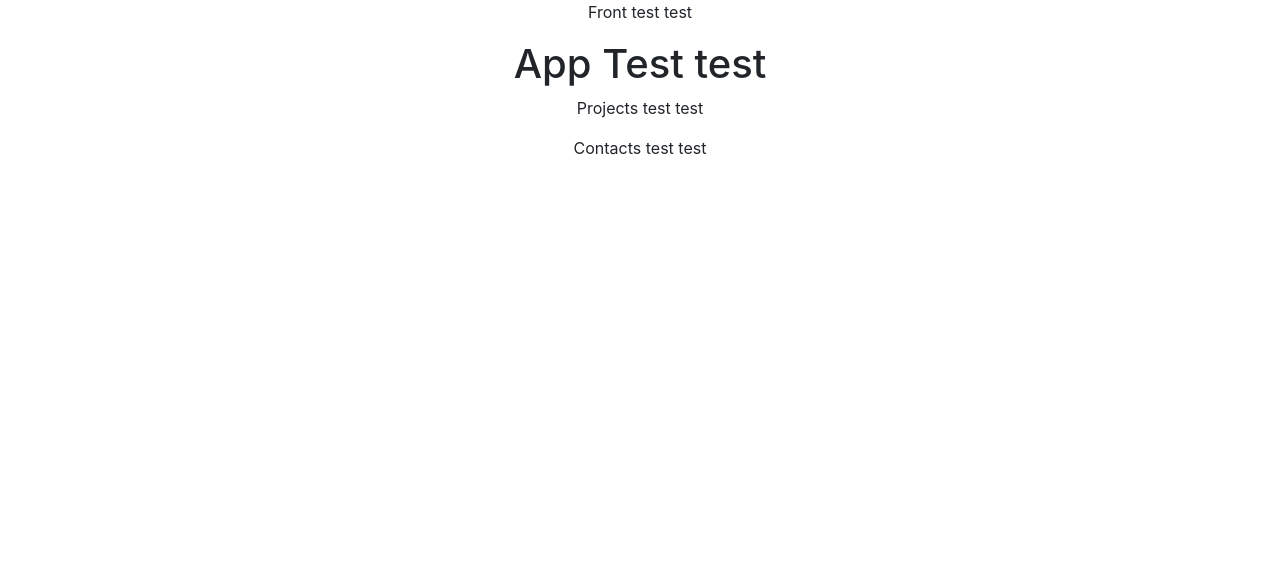
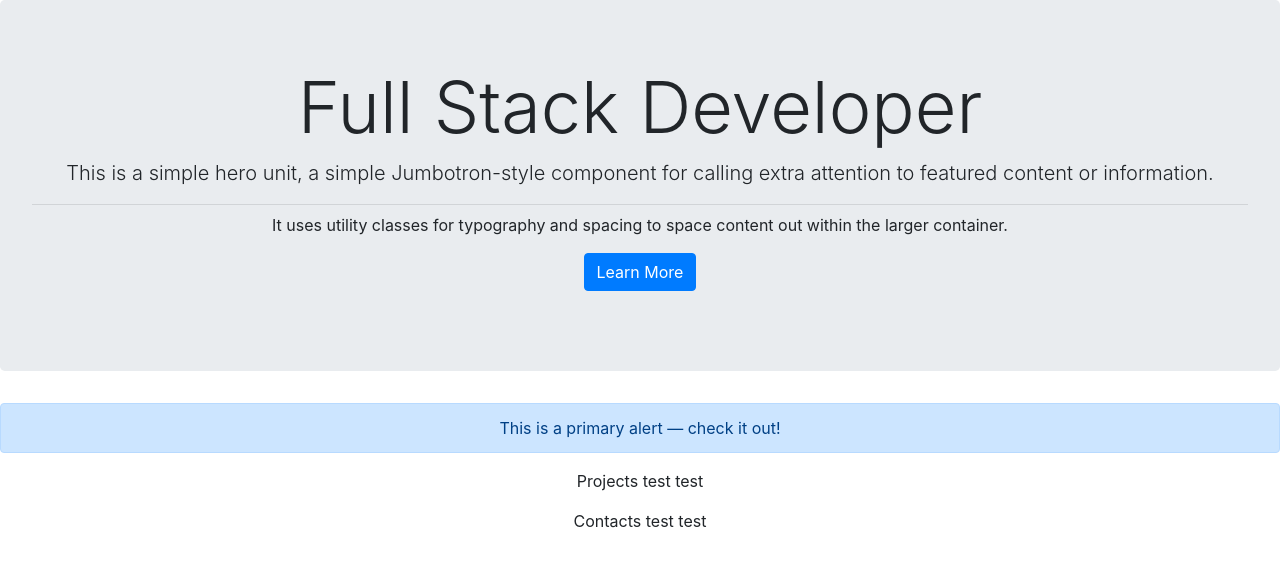
Before and after one commit to natalie-todd/portfolio, a React (Create React App) app: page / in a window 1280 px wide. Shown: the top 566 px of the page. Built offline with nearby package versions, Linux system fonts and the light colour scheme.

Commit message:
jumbotron added

```diff
--- a/package.json
+++ b/package.json
@@ -5,6 +5,7 @@
   "dependencies": {
     "ajv": "^6.5.3",
     "bootstrap": "^4.1.3",
+    "jquery": "^3.3.1",
     "react": "^16.4.2",
     "react-dom": "^16.4.2",
     "react-scripts": "1.1.4",
--- a/src/App.js
+++ b/src/App.js
@@ -1,6 +1,8 @@
 import React, { Component } from 'react';
 
 import 'bootstrap/dist/css/bootstrap.min.css';
+import './App.css';
+import { Alert } from 'reactstrap';
 
 import Front from './components/Front/Front';
 import Projects from './components/Projects/Projects';
@@ -10,10 +12,14 @@ class App extends Component {
   render() {
     return (
       <div className="App">
-      <Front />
-            <h1>App Test test</h1>
-            <Projects />
-            <Contact />
+        <Front />
+        <div>
+          <Alert color="primary">
+            This is a primary alert — check it out!
+      </Alert>
+        </div>
+        <Projects />
+        <Contact />
       </div>
     );
   }
--- a/src/components/Front/Front.js
+++ b/src/components/Front/Front.js
@@ -1,10 +1,19 @@
 import React, { Component } from 'react';
+import { Jumbotron, Button } from 'reactstrap';
 
 const Front = (props) => {
     return (
-                <header>
-                    <p>Front test test</p>
-                </header>
+        <div>
+            <Jumbotron>
+                <h1 className="display-3">Full Stack Developer</h1>
+                <p className="lead">This is a simple hero unit, a simple Jumbotron-style component for calling extra attention to featured content or information.</p>
+                <hr className="my-2" />
+                <p>It uses utility classes for typography and spacing to space content out within the larger container.</p>
+                <p className="lead">
+                    <Button color="primary">Learn More</Button>
+                </p>
+            </Jumbotron>
+        </div>
     )
 }
 
```
Also changed, not shown: 1 other file (tests, documents, lock files or other folders).
